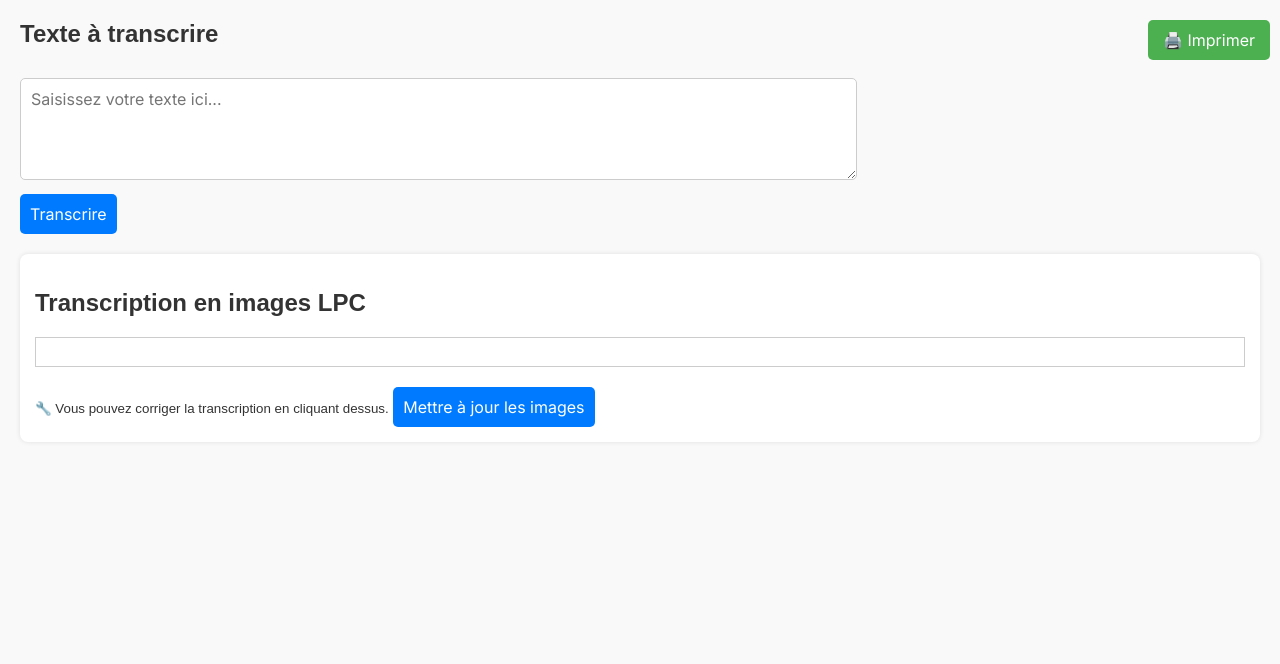
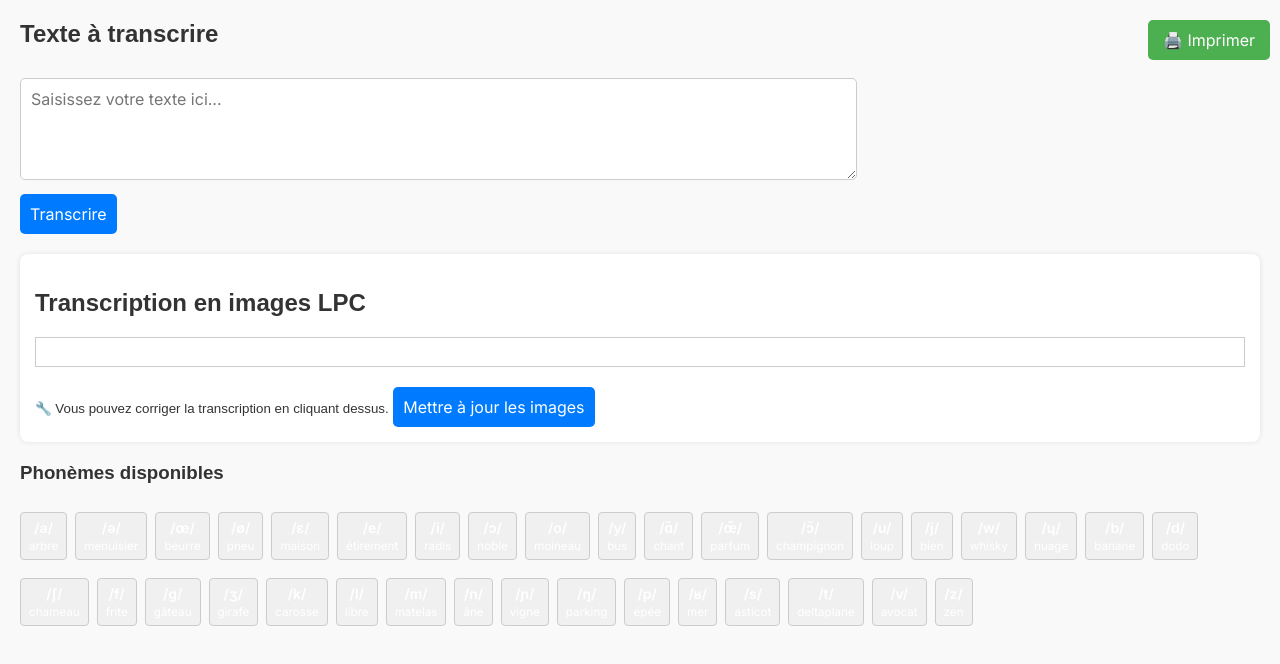
Before and after one commit to Rrrt-sct/LPC-App, a plain HTML site: page index.html in a window 1280 px wide. Drawn offline with Linux system fonts and the light colour scheme.

Commit message:
Amélioration de l'affichage phonétique

```diff
--- a/index.html
+++ b/index.html
@@ -92,7 +92,50 @@
 <button onclick="majImagesDepuisTexte()">Mettre à jour les images</button>
     <div id="imageLine"></div>
   </div>
+<h3>Phonèmes disponibles</h3>
+<div id="phonemePanel" style="margin-bottom: 20px; display: flex; flex-wrap: wrap; gap: 8px;"></div>
 
+<script>
+  const phonemesList = [
+    { symbol: "a", example: "arbre" }, { symbol: "ə", example: "menuisi<strong>er<strong>" },
+    { symbol: "œ", example: "beurre" }, { symbol: "ø", example: "pneu" },
+    { symbol: "ɛ", example: "maison" }, { symbol: "e", example: "étirement" },
+    { symbol: "i", example: "radis" }, { symbol: "ɔ", example: "noble" },
+    { symbol: "o", example: "moineau" }, { symbol: "y", example: "bus" },
+    { symbol: "ɑ̃", example: "chant" }, { symbol: "œ̃", example: "parfum" },
+    { symbol: "ɔ̃", example: "champignon" }, { symbol: "u", example: "loup" },
+    { symbol: "j", example: "bien" }, { symbol: "w", example: "whisky" },
+    { symbol: "ɥ", example: "nuage" }, { symbol: "b", example: "banane" },
+    { symbol: "d", example: "dodo" }, { symbol: "ʃ", example: "chameau" },
+    { symbol: "f", example: "frite" }, { symbol: "ɡ", example: "gâteau" },
+    { symbol: "ʒ", example: "girafe" }, { symbol: "k", example: "carosse" },
+    { symbol: "l", example: "libre" }, { symbol: "m", example: "matelas" },
+    { symbol: "n", example: "âne" }, { symbol: "ɲ", example: "vigne" },
+    { symbol: "ŋ", example: "parking" }, { symbol: "p", example: "épée" },
+    { symbol: "ʁ", example: "mer" }, { symbol: "s", example: "asticot" },
+    { symbol: "t", example: "deltaplane" }, { symbol: "v", example: "avocat" },
+    { symbol: "z", example: "zen" }
+  ];
+
+  const panel = document.getElementById("phonemePanel");
+  phonemesList.forEach(p => {
+    const btn = document.createElement("button");
+    btn.innerHTML = `<strong>/${p.symbol}/</strong><br><small>${p.example}</small>`;
+    btn.style.padding = "6px 8px";
+    btn.style.border = "1px solid #ccc";
+    btn.style.borderRadius = "4px";
+    btn.style.background = "#f0f0f0";
+    btn.style.cursor = "pointer";
+    btn.style.fontSize = "14px";
+    btn.onclick = () => insertAtCursor(document.getElementById("phoneticText"), p.symbol);
+    panel.appendChild(btn);
+  });
+
+  function insertAtCursor(el, text) {
+    el.focus();
+    document.execCommand("insertText", false, text);
+  }
+</script>
   <script>
   const mapping = {
   "1": ["my", "me", "ty", "te", "fy", "fe", "mœ̃", "tœ̃", "fœ̃"],
```
